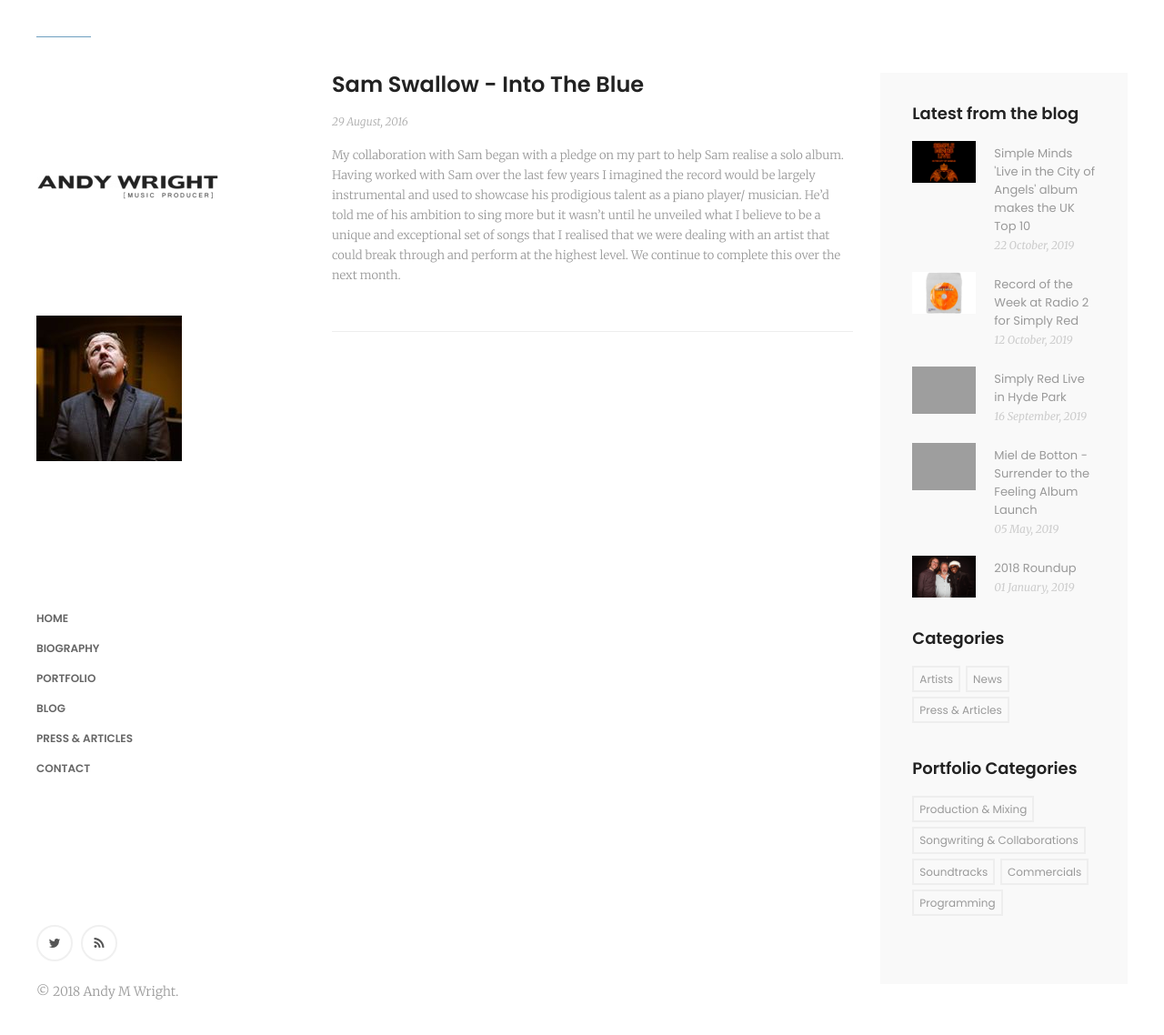
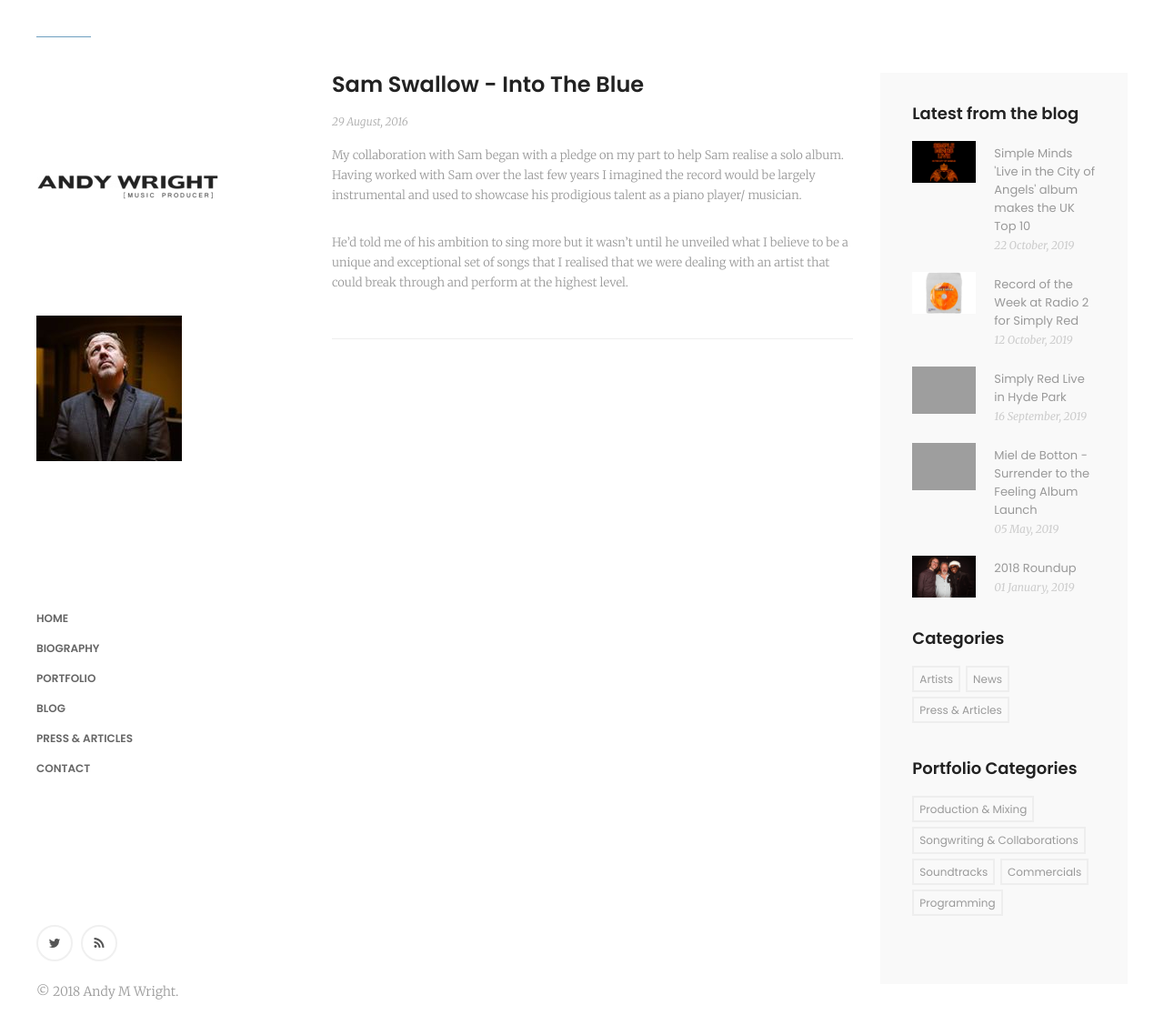
Before and after one commit to andywrightmusic/andywrightmusic.github.io, a Jekyll site: the page built from collections/_portfolio/sam_swallow.md, in a window 1280 px wide and 1182 px high. Shown: the top 1138 px of the window at 91% size. Built offline with Jekyll 4.4.1, drawn with Linux system fonts in a browser that asks for light colours; comment, search, counter and statistics services are not loaded; grey boxes are pictures that could not be loaded.

Commit message:
Updated Sam Swallow post

```diff
--- a/collections/_portfolio/sam_swallow.md
+++ b/collections/_portfolio/sam_swallow.md
@@ -9,4 +9,6 @@ homepage: true
 homepageOrder: 16
 ---
 
-My collaboration with Sam began with a pledge on my part to help Sam realise a solo album. Having worked with Sam over the last few years I imagined the record would be largely instrumental and used to showcase his prodigious talent as a piano player/ musician. He’d told me of his ambition to sing more but it wasn’t until he unveiled what I believe to be a unique and exceptional set of songs that I realised that we were dealing with an artist that could break through and perform at the highest level. We continue to complete this over the next month.
+My collaboration with Sam began with a pledge on my part to help Sam realise a solo album. Having worked with Sam over the last few years I imagined the record would be largely instrumental and used to showcase his prodigious talent as a piano player/ musician.
+
+He’d told me of his ambition to sing more but it wasn’t until he unveiled what I believe to be a unique and exceptional set of songs that I realised that we were dealing with an artist that could break through and perform at the highest level.
```
